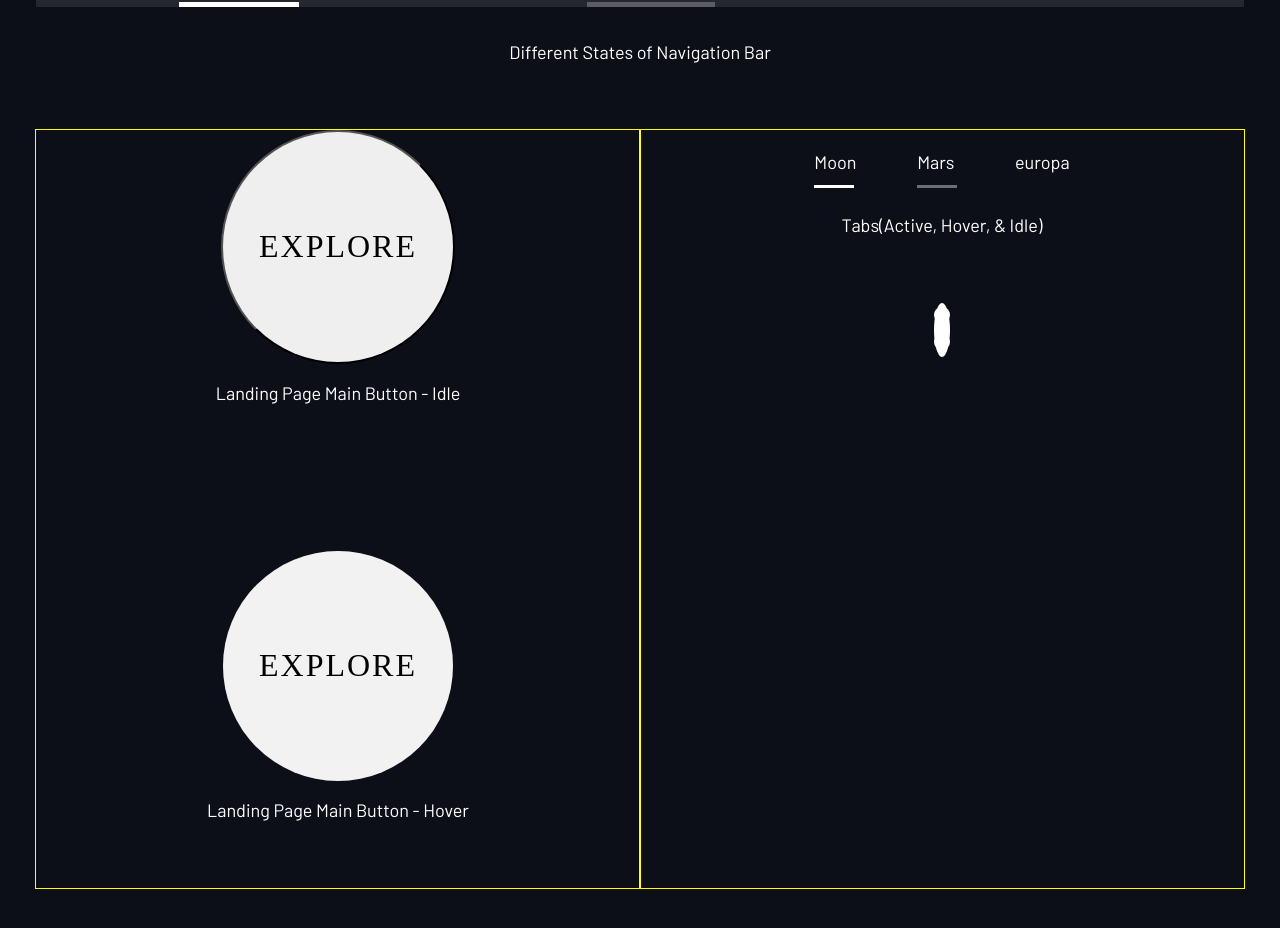
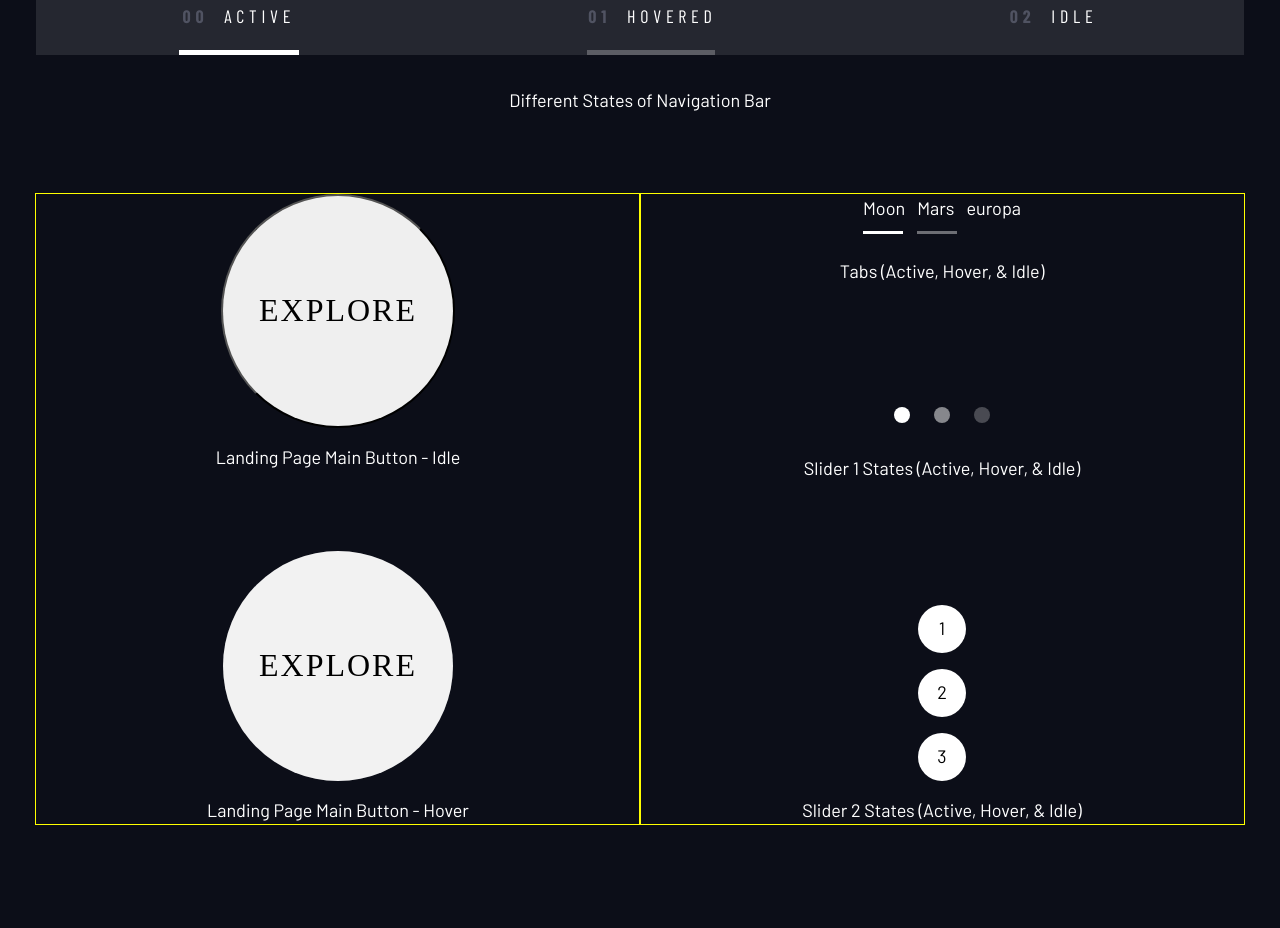
Before and after one commit to webmastersmith/space-travel, a React (Create React App) app: page / in a window 1280 px wide. Shown: the part 1554-2482 px from the top of the page. Built offline with nearby package versions, Linux system fonts and the light colour scheme; a web font is replaced by a local one.

Commit message:
add tab example

```diff
--- a/src/components/interactive-elements/InteractiveElements.jsx
+++ b/src/components/interactive-elements/InteractiveElements.jsx
@@ -15,7 +15,6 @@ export default memo(function InteractiveElements(props) {
       </h2>
 
       <NavBarExample />
-      <p>Different States of Navigation Bar</p>
       <div className={`${styles.childWrapper}`}>
         <ExploreButton />
         <TabExample />
--- a/src/components/interactive-elements/NavBarExample.jsx
+++ b/src/components/interactive-elements/NavBarExample.jsx
@@ -4,7 +4,8 @@ import globals from 'styles/global.module.scss'
 
 export default memo(function NavBarExample() {
   return (
-    <ul className={`${styles.navBarExample}`}>
+    <div className={`${styles.navBarExample}`}>
+      <ul>
         <li>
           <button className={`${globals.numberedTitle}`}>
             <span>00</span>Active
@@ -23,5 +24,7 @@ export default memo(function NavBarExample() {
           </button>
         </li>
       </ul>
+      <p>Different States of Navigation Bar</p>
+    </div>
   )
 })
--- a/src/components/interactive-elements/TabExample.jsx
+++ b/src/components/interactive-elements/TabExample.jsx
@@ -4,6 +4,7 @@ import styles from 'components/interactive-elements/InteractiveElements.module.s
 export default memo(function TabExample(props) {
   return (
     <div className={`${styles.tabExample}`}>
+      <div>
         <ul>
           <li>
             <button>Moon</button>
@@ -15,11 +16,27 @@ export default memo(function TabExample(props) {
             <button>europa</button>
           </li>
         </ul>
+        <p>Tabs (Active, Hover, & Idle)</p>
+      </div>
 
-      <p>Tabs(Active, Hover, & Idle)</p>
+      <div>
+        <div className={`${styles.bullets}`}>
+          <div></div>
+        </div>
+        <p>Slider 1 States (Active, Hover, & Idle)</p>
+      </div>
 
-      <div className={`${styles.bullets}`}>
-        <span></span>
+      <div className={`${styles.sliders}`}>
+        <div>
+          <span>1</span>
+        </div>
+        <div>
+          <span>2</span>
+        </div>
+        <div>
+          <span>3</span>
+        </div>
+        <p>Slider 2 States (Active, Hover, & Idle)</p>
       </div>
     </div>
   )
--- a/src/components/interactive-elements/interactiveElements.module.scss
+++ b/src/components/interactive-elements/interactiveElements.module.scss
@@ -1,10 +1,11 @@
 section.interactiveElements {
-    p {
-        text-align: center;
-        margin-bottom: 4rem;
-    }
+    // p {
+    //     text-align: center;
+    //     margin-bottom: 4rem;
+    // }
 }
 .navBarExample {
+    ul {
         display: flex;
         justify-content: space-around;
         align-items: center;
@@ -44,7 +45,11 @@ section.interactiveElements {
                 }
             }
         }
-
+    }
+    p {
+        text-align: center;
+        margin-bottom: 5rem;
+    }
 }
 
 .childWrapper {
@@ -101,12 +106,16 @@ section.interactiveElements {
 
 .tabExample {
     outline: 1px solid yellow;
+    display: flex;
+    flex-direction: column;
+    align-items: center;
+    justify-content: space-between;
     ul {
         list-style: none;
         display: flex;
         justify-content: space-around;
         padding: 0 9rem;
-        margin-bottom: 3rem;
+        margin: 0 0 3rem 0;
         li {
             position: relative;
             height: 1rem;
@@ -134,35 +143,59 @@ section.interactiveElements {
             }
         }
     }
+    p {
+        text-align: center;
+    }
 }
 
 .bullets {
     display: flex;
     justify-content: space-around;
-    padding: 0 9rem;
-    span::before {
+    margin-bottom: 2rem;
+    div {
+        position: relative;
+        width: 1rem;
+        background-color: #{'hsl(var(--clr-white) / .5)'};
+        border-radius: 50%;
+        height: 1rem;
+    }
+    & > div::before, & > div::after {
+        position: absolute;
         display: inline-block;
         content: '';
         width: 1rem;
         aspect-ratio: 1;
         border-radius: 50%;
-        background-color: #fff;
-        margin-right: 1rem;
     }
-    span {
-        display: inline-block;
-        width: 1rem;
+    $gap: -2.5rem;
+    & > div::before {
+        top: 0;
+        left: $gap;
+        background-color: #{'hsl(var(--clr-white) / 1)'};
+    }
+    & > div::after {
+        top: 0;
+        right: $gap;
+        background-color: #{'hsl(var(--clr-white) / .25)'};
+    }
+}
+
+.sliders {
+    display: flex;
+    flex-direction: column;
+    align-items: center;
+    gap: 1rem;
+   div {
+       display: flex;
+       justify-content: center;
+       align-items: center;
+       width: 3rem;
        aspect-ratio: 1;
        border-radius: 50%;
        background-color: #fff;
+
+       span {
+           color: #000;
        }
-    span::after {
-        display: inline-block;
-        content: '';
-        width: 1rem;
-        aspect-ratio: 1;
-        border-radius: 50%;
-        background-color: #fff;
    }
-
 }
--- a/src/styles/App.module.scss
+++ b/src/styles/App.module.scss
@@ -1,5 +1,5 @@
 .wrapper {
  display: flex;
  flex-direction: column;
- gap: 6rem;
+ gap: 8rem;
 }
--- a/src/styles/global.module.scss
+++ b/src/styles/global.module.scss
@@ -70,7 +70,7 @@ body {
 .fs600 { line-height: 1.1; }
 
 .numberedTitle {
-  margin-bottom: 4rem;
+  margin-bottom: 3rem;
   text-transform: uppercase;
   font-family: var(--ff-sans-cond);
   font-size: var(--fs-500);
```
Lines whose indentation alone changed are shown as unchanged.
